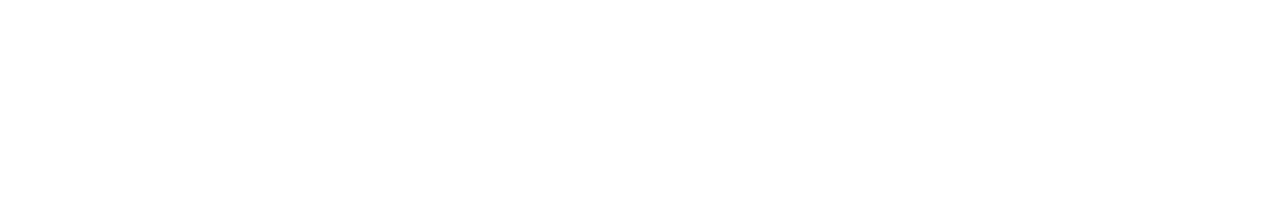
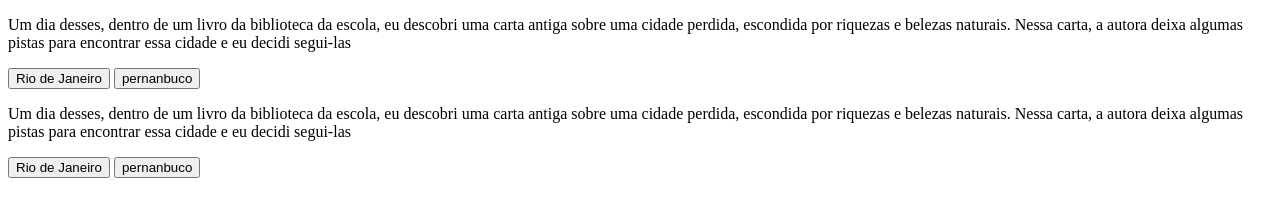
Before and after one commit to silveira25/criando-uma-aventura, a plain HTML site: page index.html in a window 1280 px wide. Drawn offline with Linux system fonts and the light colour scheme.

Commit message:
aula 2 erminar

```diff
--- a/index.html
+++ b/index.html
@@ -1,11 +1,34 @@
 <!DOCTYPE html>
-<html langn">
+<html lang="pt-br">
+
 <head>
     <meta charset="UTF-8">
     <meta name="viewport" content="width=device-width, initial-scale=1.0">
     <title>Document</title>
 </head>
+
 <body>
+    <main>
+        <div class="passo" id="passo-0">
+            <p>Um dia desses, dentro de um livro da biblioteca da escola, eu descobri uma carta antiga sobre uma cidade
+                perdida, escondida por riquezas e belezas naturais. Nessa carta, a autora deixa algumas pistas para
+                encontrar essa cidade e eu decidi segui-las
+            </p>
+            <button class="btn-proximo" data-poximo="1">Rio de Janeiro</button>
+            <button class="btn-proximo" data-poximo="1">pernanbuco</button>
+        </div>
+        <!--substituir os textos-->
 
+        <div class="passo" id="passo-0">
+            <p>Um dia desses, dentro de um livro da biblioteca da escola, eu descobri uma carta antiga sobre uma cidade
+                perdida, escondida por riquezas e belezas naturais. Nessa carta, a autora deixa algumas pistas para
+                encontrar essa cidade e eu decidi segui-las
+            </p>
+            <button class="btn-proximo" data-poximo="1">Rio de Janeiro</button>
+            <button class="btn-proximo" data-poximo="1">pernanbuco</button>
+        </div>
+
+    </main>
 </body>
+
 </html>
```
